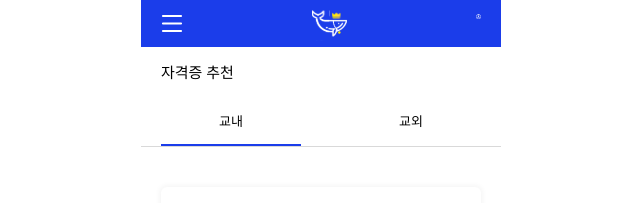
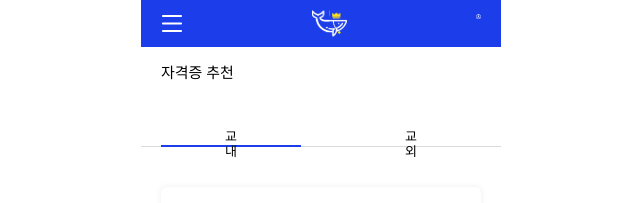
Before and after one commit to 2024Narsha/NARSHA-WEB, a React (Create React App) app: page /license in a window 1280 px wide. Shown: the top 203 px of the page, without its empty margins (319-959 px from the left). Built offline with nearby package versions, Linux system fonts and the light colour scheme.

Commit message:
fix: OptionBar css 오타 수정함

```diff
--- a/src/components/OptionBar/style.css
+++ b/src/components/OptionBar/style.css
@@ -29,7 +29,7 @@
   width: 140px;
   height: 31px;
   font-size: 13px;
-  paddng: 15px 59px;
+  padding: 15px 59px;
   text-align: center;
 }
 
```
